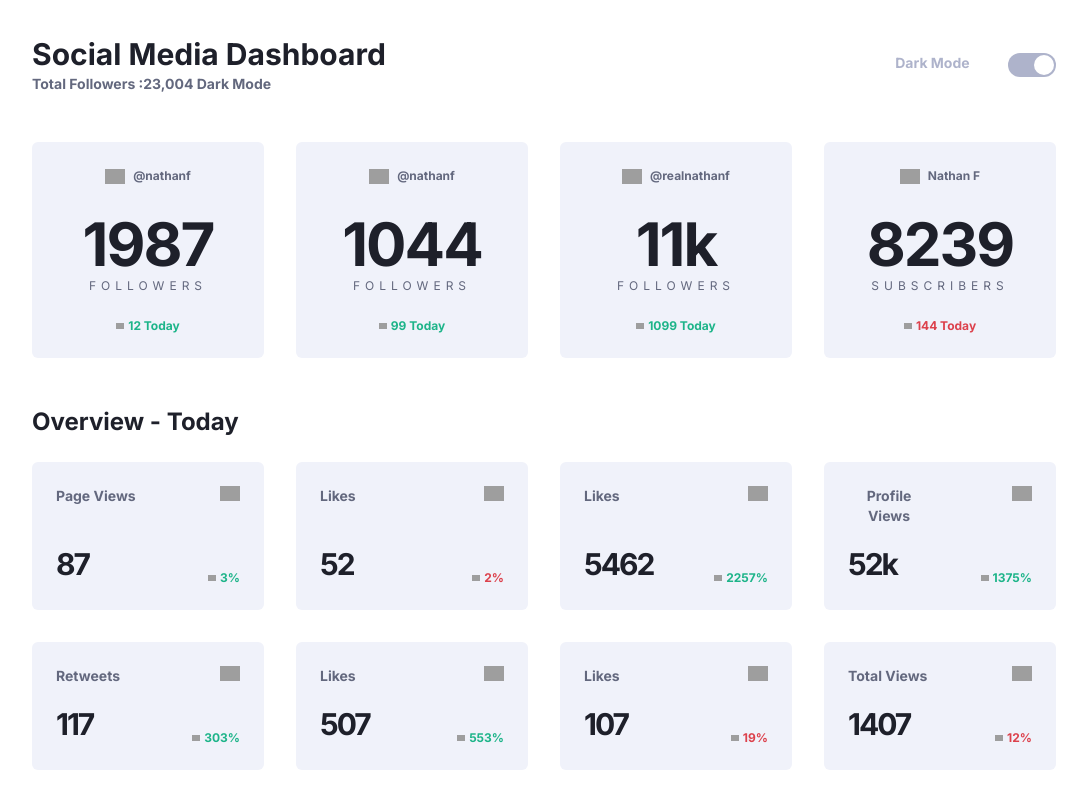
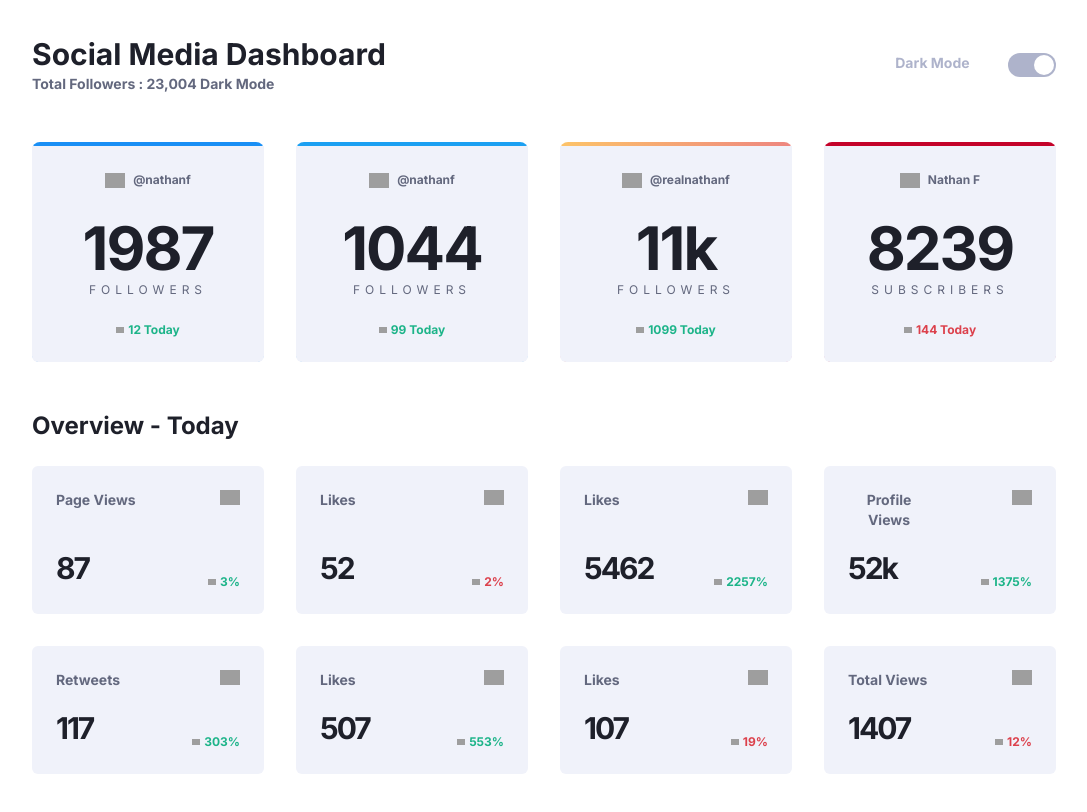
Before and after one commit to Vibeesarma/Social-Media-Dashobard-Next-JS-13.4, a Next.js app: page / in a window 1280 px wide. Shown: the top 812 px of the page, without its empty margins (96-1183 px from the left). Built offline with nearby package versions, Linux system fonts and the light colour scheme; grey boxes are pictures that could not be loaded.

Commit message:
some of other css fixed

```diff
--- a/app/globals.css
+++ b/app/globals.css
@@ -71,25 +71,23 @@
 
   /* card */
   .card {
-    @apply dark:bg-dark_card bg-white_card dark:text-dark_text1 text-white_text1 w-full text-center p-6 rounded-md flex-1 hover:dark:bg-dark_card_hover hover:bg-white_card_hover transition duration-150 ease-in-out cursor-pointer overflow-hidden;
+    @apply dark:bg-dark_card bg-white_card dark:text-dark_text1 text-white_text1 w-full text-center p-6 flex-1 hover:dark:bg-dark_card_hover hover:bg-white_card_hover transition duration-150 ease-in-out cursor-pointer overflow-hidden rounded-b-md;
   }
 
-  .card--facebook {
-    @apply border-t-4 border-facebook;
+  .card__facebook {
+    @apply pt-1 bg-facebook rounded-lg;
   }
 
-  .card--twitter {
-    @apply border-t-4 border-twitter;
+  .card__twitter {
+    @apply pt-1 bg-twitter rounded-lg;
   }
 
-  .card--instagram {
-    @apply border-t-4;
-    border-image-slice: 1;
-    border-image-source: linear-gradient(to right, red, blue);
+  .card__instagram {
+    @apply pt-1 rounded-lg bg-gradient-to-br from-instagram_start to-instagram_end;
   }
 
-  .card--youtube {
-    @apply border-t-4 border-youtube;
+  .card__youtube {
+    @apply pt-1 bg-youtube rounded-lg;
   }
 
   .card__icon {
@@ -144,7 +142,7 @@
   /* below card */
 
   .card-grid {
-    @apply grid grid-cols-2 row-auto justify-items-start gap-5;
+    @apply grid grid-cols-2 row-auto justify-items-start gap-5 rounded-t-md;
   }
 
   .visually-hidden {
--- a/components/Card.tsx
+++ b/components/Card.tsx
@@ -9,10 +9,19 @@ const Card = ({
   username,
   arrow,
 }: Card) => {
-  const classTheme = `card--${platform}`;
+  const classTheme = `${
+    platform === "facebook"
+      ? "card__facebook"
+      : platform === "twitter"
+      ? "card__twitter"
+      : platform === "instagram"
+      ? "card__instagram"
+      : "card__youtube"
+  }`;
 
   return (
-    <div className={`card ${classTheme}`}>
+    <div className={`${classTheme}`}>
+      <div className="card">
         <div className="card__platform">
           <Image
             className="card__icon"
@@ -38,6 +47,7 @@ const Card = ({
           <div className="card__number">{cardNumber}</div>
         </div>
       </div>
+    </div>
   );
 };
 
--- a/components/Header.tsx
+++ b/components/Header.tsx
@@ -6,7 +6,7 @@ const Header = () => {
     <header className="header container">
       <div className="header__title">
         <h1>Social Media Dashboard</h1>
-        <p className="text-sm font-bold dark:text-dark_text1 text-white_text1">Total Followers :23,004 Dark Mode</p>
+        <p className="text-sm font-bold dark:text-dark_text1 text-white_text1">Total Followers : 23,004 Dark Mode</p>
       </div>
       <hr className="w-full h-px my-5 bg-dark_text1 border-0 dark:bg-dark_card_hover sm:hidden"/>
       <DarkModeButton />
```
Also changed, not shown: 1 other file (tests, documents, lock files or other folders). Lines whose indentation alone changed are shown as unchanged.
